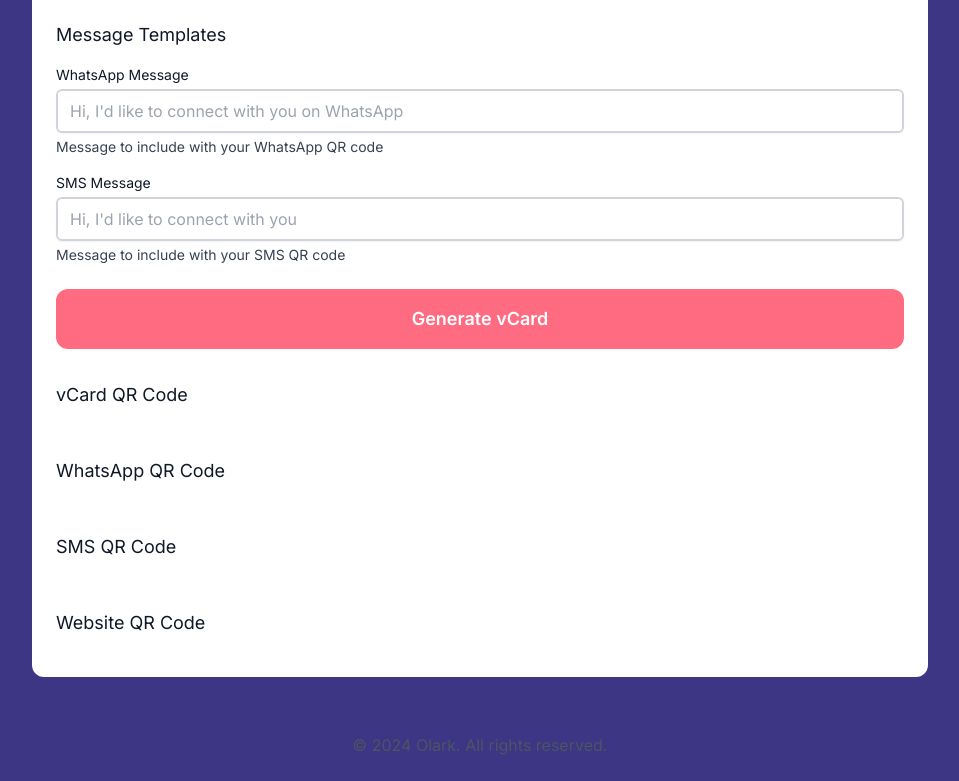
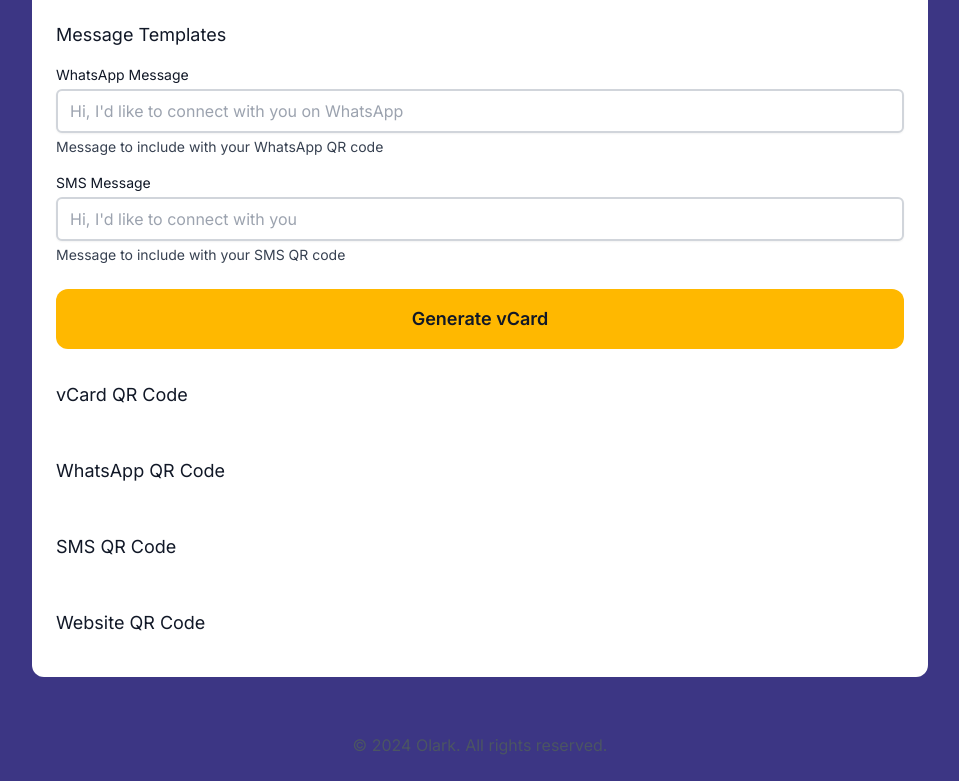
Before and after one commit to jaminben/vcard-generator, a website with bundled scripts: page src/index.html in a window 1280 px wide. Shown: the part 965-1746 px from the top of the page, without its empty margins (160-1119 px from the left). Built offline with nearby package versions, Linux system fonts and the light colour scheme; files whose address does not match are found by name.

Commit message:
built body

```diff
--- a/public/css/styles.css
+++ b/public/css/styles.css
@@ -85,9 +85,9 @@ button[type="button"] {
     padding: 1rem 2rem !important;
     border: none !important;
     border-radius: var(--border-radius) !important;
-    background-color: var(--olark-pink) !important;
+/*    background-color: var(--olark-pink) !important;
     color: var(--olark-white) !important;
-    font-size: 1.125rem !important;
+ */   font-size: 1.125rem !important;
     font-weight: 600 !important;
     cursor: pointer !important;
     transition: all 0.3s ease !important;
--- a/src/css/styles.css
+++ b/src/css/styles.css
@@ -85,9 +85,9 @@ button[type="button"] {
     padding: 1rem 2rem !important;
     border: none !important;
     border-radius: var(--border-radius) !important;
-    background-color: var(--olark-pink) !important;
+/*    background-color: var(--olark-pink) !important;
     color: var(--olark-white) !important;
-    font-size: 1.125rem !important;
+ */   font-size: 1.125rem !important;
     font-weight: 600 !important;
     cursor: pointer !important;
     transition: all 0.3s ease !important;
```
